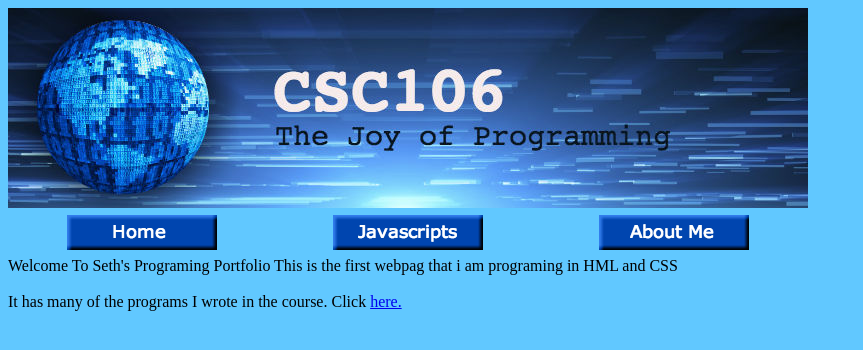
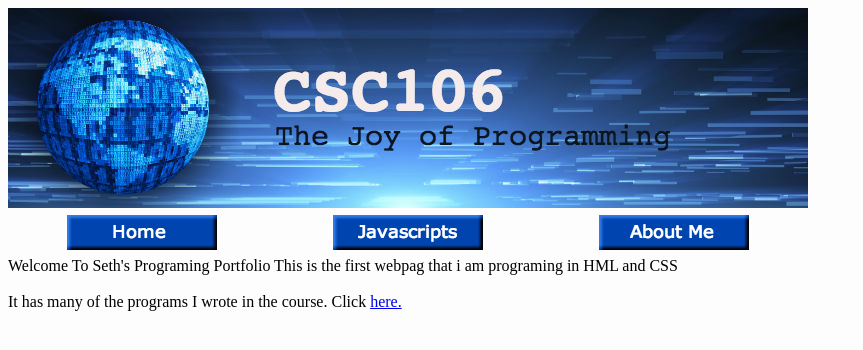
Before and after one commit to sethlewin/sethlewin.github.io, a plain HTML site: page index.html in a window 1280 px wide. Shown: the whole page, without its empty margins (0-863 px from the left). Drawn offline with Linux system fonts and the light colour scheme.

Commit message:
Add files via upload

```diff
--- a/mystyle.css
+++ b/mystyle.css
@@ -5,5 +5,5 @@
         }
 
         body {
-            background-color: rgb(97, 200, 255);
+            background-color: rgb(253, 253, 253);
         }
```
Also changed, not shown: java.html (+2 -1 lines).
